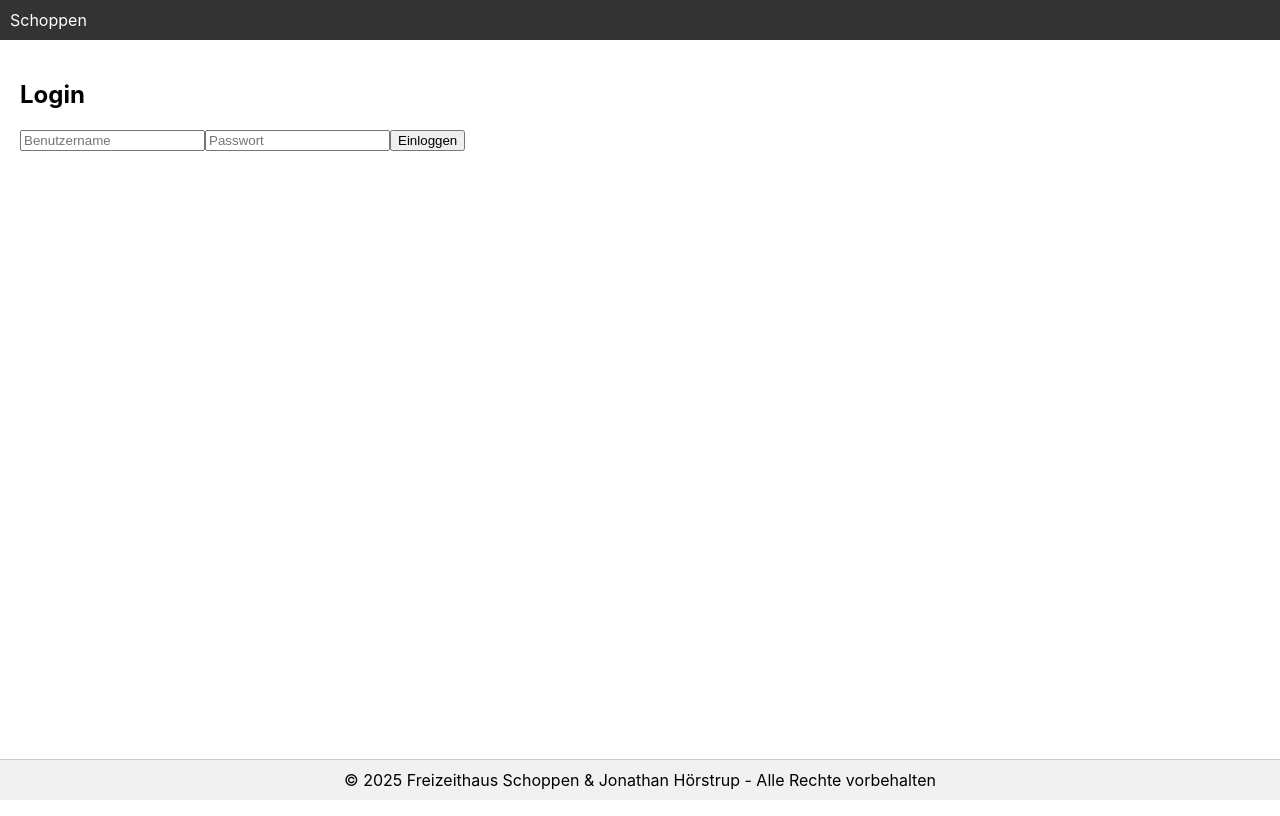
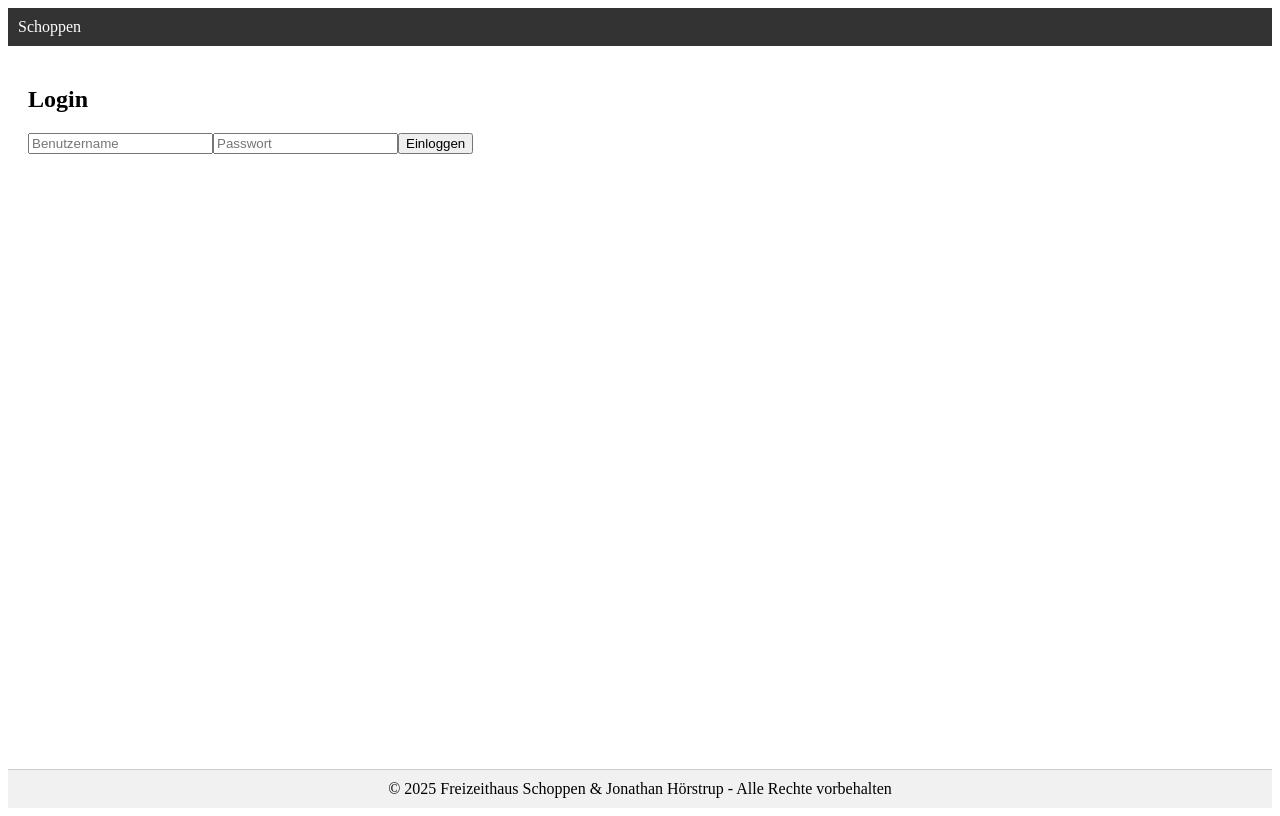
Before and after one commit to cleangraphx/SchoppenApp, a Vue app in the folder SchoppenTool/: page /login in a window 1280 px wide. Built offline with nearby package versions, Linux system fonts and the light colour scheme.

Commit message:
New Centralized Style System

```diff
--- /dev/null
+++ b/SchoppenTool/src/assets/styles/_variables.scss
@@ -0,0 +1,57 @@
+// Farbpalette:
+
+/* Hauptfarben */
+$color-brand-primary: #3498db;        // Blau für Aktionen/Links
+$color-brand-secondary: #2c3e50;      // Dunkles Blaugrau
+
+/* Grautöne */
+$color-gray-900: #1a1a1a;             // Ganz dunkles Grau
+$color-gray-800: #333333;             // Dunkelgrau für den Header
+$color-gray-700: #4a4a4a;             // Dunkelgrau aber nicht so ganz dunkel
+$color-gray-500: #999999;             // Mittelgrau
+$color-gray-200: #e0e0e0;             // Hellgrau Für Tabellen-Rahmen
+$color-gray-100: #f5f7fa;             // Heller Hintergrund auch bekannt als sehr helles grau für die App
+$color-white:    #ffffff;             // Tatsächlich weiß
+
+/* Status-Farben */
+$color-success:  #27ae60;             // Speichern erfolgreich = Grün
+$color-warning:  #f39c12;             // Achtung / Bearbeitung = Gelb
+$color-danger:   #c0392b;             // Löschen / Fehler      = Rot
+
+
+// Welche Farben für was benutzt werden:
+
+/* Body Layout Text */
+$bg-body:       $color-gray-100;
+$text-main:     $color-gray-800;
+$text-muted:    $color-gray-500;
+$font-family-base:  'Inter', 'Roboto', sans-serif;
+
+/* Header */
+$header-bg:     $color-gray-800;
+$header-text:   $color-white;
+$header-height: 64px;
+$header-btn-hover:  rgba(255, 255, 255, 0.1); // Das ist so transparentes Weiß zum aufhellen
+
+/* Knöpfe (Buttons) */
+$btn-primary-bg:    $color-brand-primary;
+$btn-primary-text:  $color-white;
+$btn-radius:    4px;
+
+
+// Norm-Größen
+
+/* Distanzen */
+$spacing-xs:    4px;
+$spacing-sm:    8px;
+$spacing-md:    16px; // md = medium = standard
+$spacing-lg:    24px;
+$spacing-xl:    32px;
+
+/* Gebogenheiten */
+$border-radius-sm:  4px;
+$border-radius-lg:  8px;
+
+/* Schattenwurf */
+$shadow-sm: 0 1px 3px rgba(0,0,0,0.12), 0 1px 2px rgba(0,0,0,0.24);
+$shadow-md: 0 3px 6px rgba(0,0,0,0.16), 0 3px 5px rgba(0,0,0,0.23);
--- /dev/null
+++ b/SchoppenTool/src/assets/styles/main.scss
@@ -0,0 +1,3 @@
+@import 'variables';
+@import 'tables';
+@import 'cards';
--- a/SchoppenTool/src/main.js
+++ b/SchoppenTool/src/main.js
@@ -1,4 +1,4 @@
-import './assets/main.css'
+import './assets/styles/main.scss'
 
 import { createApp } from 'vue'
 import App from './App.vue'
--- a/SchoppenTool/vite.config.js
+++ b/SchoppenTool/vite.config.js
@@ -15,4 +15,11 @@ export default defineConfig({
       '@': fileURLToPath(new URL('./src', import.meta.url))
     },
   },
+	css: {
+		preprocessorOptions: {
+			scss: {
+				additionalData: '@import "@/assets/styles/_variables.scss";'
+			}
+		}
+	}
 })
```
Also changed, not shown: SchoppenTool/src/assets/styles/_cards.scss (added), SchoppenTool/src/assets/styles/_tables.scss (added).
